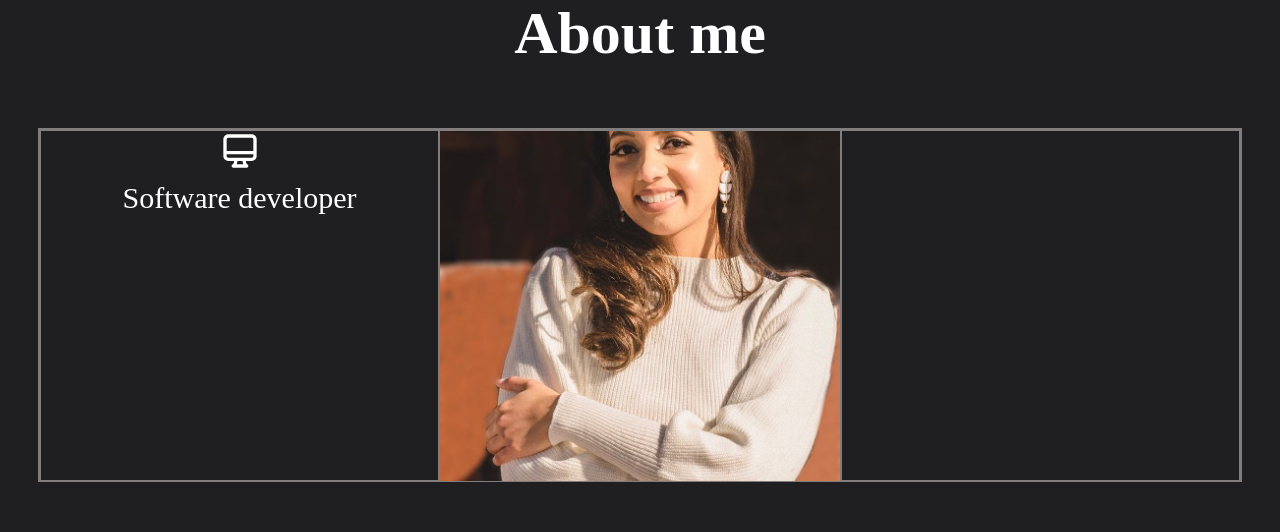
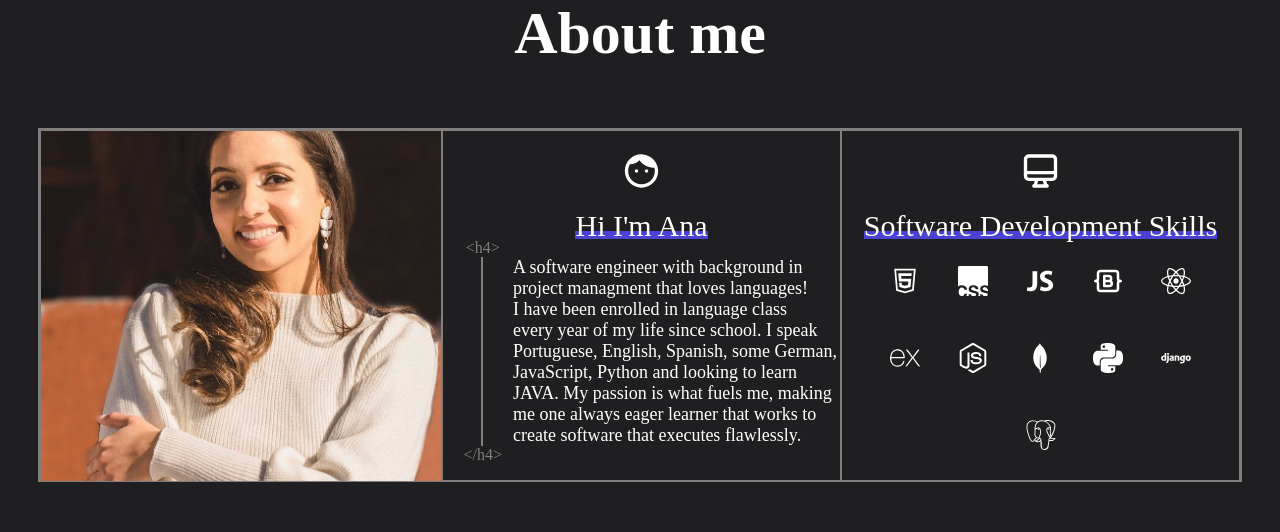
Before and after one commit to AWeidenkopf/portfolio-react, a React (Create React App) app: page / in a window 1280 px wide. Shown: the part 1180-1712 px from the top of the page. Built offline with nearby package versions, Linux system fonts and the light colour scheme.

Commit message:
finish about section

```diff
--- a/src/Pages/About/About.jsx
+++ b/src/Pages/About/About.jsx
@@ -1,21 +1,94 @@
 import styles from './About.module.css'
 import { HiOutlineDesktopComputer } from 'react-icons/hi'
+import { CgGirl } from 'react-icons/cg'
+import { AiOutlineHtml5 } from 'react-icons/ai'
+import { SiCsswizardry } from 'react-icons/si'
+import { IoLogoJavascript } from 'react-icons/io'
+import { TbBrandBootstrap } from 'react-icons/tb'
+import { FaReact } from 'react-icons/fa'
+import { SiExpress, SiNodedotjs, SiMongodb, SiPython, SiPostgresql } from 'react-icons/si'
+import { DiDjango } from 'react-icons/di'
 
 const About = () => {
   return (
     <div className='about-container'>
-    <h2>About me</h2>
+      <h2>About me</h2>
       <div className={styles.aboutContainer}>
         <div className={styles.innerContainer}>
-          <HiOutlineDesktopComputer />
-          <p>Software developer</p>
+          <img src="Ana-Weidenkopf.jpeg" alt="Ana Weidenkopf" />
+
 
         </div>
         <div className={styles.innerContainer}>
-        <img src="Ana-Weidenkopf.jpeg" alt="Ana Weidenkopf"/>
+          <CgGirl className={styles.icon}/>
+          <p>Hi I'm Ana</p>
+          <span>
+          {`<h4>`}
+          </span>
+          <ul>
+            <li>A software engineer with background in</li>
+            <li>project managment that loves languages!</li>
+            <li>I have been enrolled in language class</li>
+            <li>every year of my life since school. I speak</li>
+            <li>Portuguese, English, Spanish, some German,</li>
+            <li>JavaScript, Python and looking to learn</li>
+            <li>JAVA. My passion is what fuels me, making</li>
+            <li>me one always eager learner that works to </li>
+            <li>create software that executes flawlessly.</li>
+          </ul>
+          <span>
+          {`</h4>`}
+          </span>
         </div>
         <div className={styles.innerContainer}>
-
+        <HiOutlineDesktopComputer className={styles.icon}/>
+          <p> Software Development Skills</p>
+          <div className={styles.iconsDiv}>
+          <div className={styles.tooltip}>
+          <AiOutlineHtml5 size='30'/>
+          <span className={styles.tooltiptext}>HTML</span>
+          </div>
+          <div className={styles.tooltip}>
+          <SiCsswizardry size='30'/>
+          <span className={styles.tooltiptext}>CSS</span>
+          </div>
+          <div className={styles.tooltip}>
+          <IoLogoJavascript size='30'/>
+          <span className={styles.tooltiptext}>JavaScript</span>
+          </div>
+          <div className={styles.tooltip}>
+          <TbBrandBootstrap size='30'/>
+          <span className={styles.tooltiptext}>Bootstrap</span>
+          </div>
+          <div className={styles.tooltip}>
+          <FaReact size='30'/>
+          <span className={styles.tooltiptext}>React</span>
+          </div>
+          <div className={styles.tooltip}>
+          <SiExpress size='30'/>
+          <span className={styles.tooltiptext}>Express.js</span>
+          </div>
+          <div className={styles.tooltip}>
+          <SiNodedotjs size='30'/>
+          <span className={styles.tooltiptext}>Node.js</span>
+          </div>
+          <div className={styles.tooltip}>
+          <SiMongodb size='30'/>
+          <span className={styles.tooltiptext}>MongoDB</span>
+          </div>
+          <div className={styles.tooltip}>
+          <SiPython size='30'/>
+          <span className={styles.tooltiptext}>Python</span>
+          </div>
+          <div className={styles.tooltip}>
+          <DiDjango size='30'/>
+          <span className={styles.tooltiptext}>Django</span>
+          </div>
+          <div className={styles.tooltip}>
+          <SiPostgresql size='30'/>
+          <span className={styles.tooltiptext}>PostgreSQL</span>
+          </div>
+          </div>
         </div>
 
       </div>
--- a/src/Pages/About/About.module.css
+++ b/src/Pages/About/About.module.css
@@ -11,9 +11,14 @@ h2 {
 }
 
 .innerContainer {
+  display: flex;
+  flex-direction: column;
+  align-items: center;
   border: 1px solid rgb(130, 126, 126);
   width: 400px;
   height: 350px;
+  text-align: center;
+  position: relative;
 }
 
 .innerContainer img {
@@ -21,4 +26,91 @@ h2 {
   width: 400px;
   height: 350px;
   object-fit: cover;
+  object-position: 0 -50px;
 }
+
+.innerContainer img:hover {
+  filter: sepia(300%) hue-rotate(150deg) saturate(90%);
+}
+
+.innerContainer p {
+  width: fit-content;
+  display: inline;
+  line-height: 10px;
+  border-bottom: 8px solid rgb(73, 66, 210);
+  margin-top: 30px;
+}
+
+.innerContainer .icon {
+  margin-top: 20px;
+  display: inline;
+  width: 100%;
+}
+
+.innerContainer span {
+  margin-right: 80%;
+  font-size: 16px;
+  color: rgb(130, 126, 126);
+}
+
+.innerContainer ul li {
+  font-size: 18px;
+  border-left: 2px solid rgb(130, 126, 126);
+  margin-left: 18px;
+  padding-left: 30px;
+  width: 90%;
+  text-align: left;
+}
+
+.innerContainer ul {
+  display: flex;
+  flex-direction: column;
+  margin-left: 0;
+  margin-right: 0;
+  width: 100%;
+}
+
+.iconsDiv {
+  display: flex;
+  flex-wrap: wrap;
+  gap: 30px;
+  height: 50%;
+  width: 80%;
+  justify-content: space-evenly;
+  margin: 20px 0;
+}
+
+.tooltip {
+  position: relative;
+  display: inline-block;
+}
+
+.tooltip .tooltiptext {
+  visibility: hidden;
+  width: 120px;
+  background-color: #fff;
+  color: black;
+  text-align: center;
+  border-radius: 6px;
+  padding: 5px 0;
+  position: absolute;
+  z-index: 1;
+  bottom: 100%;
+  left: 50%;
+  margin-left: -60px;
+}
+
+.tooltip .tooltiptext::after {
+  content: "";
+  position: absolute;
+  top: 100%;
+  left: 50%;
+  margin-left: -5px;
+  border-width: 5px;
+  border-style: solid;
+  border-color: #fff transparent transparent transparent;
+}
+
+.tooltip:hover .tooltiptext {
+  visibility: visible;
+}
```
